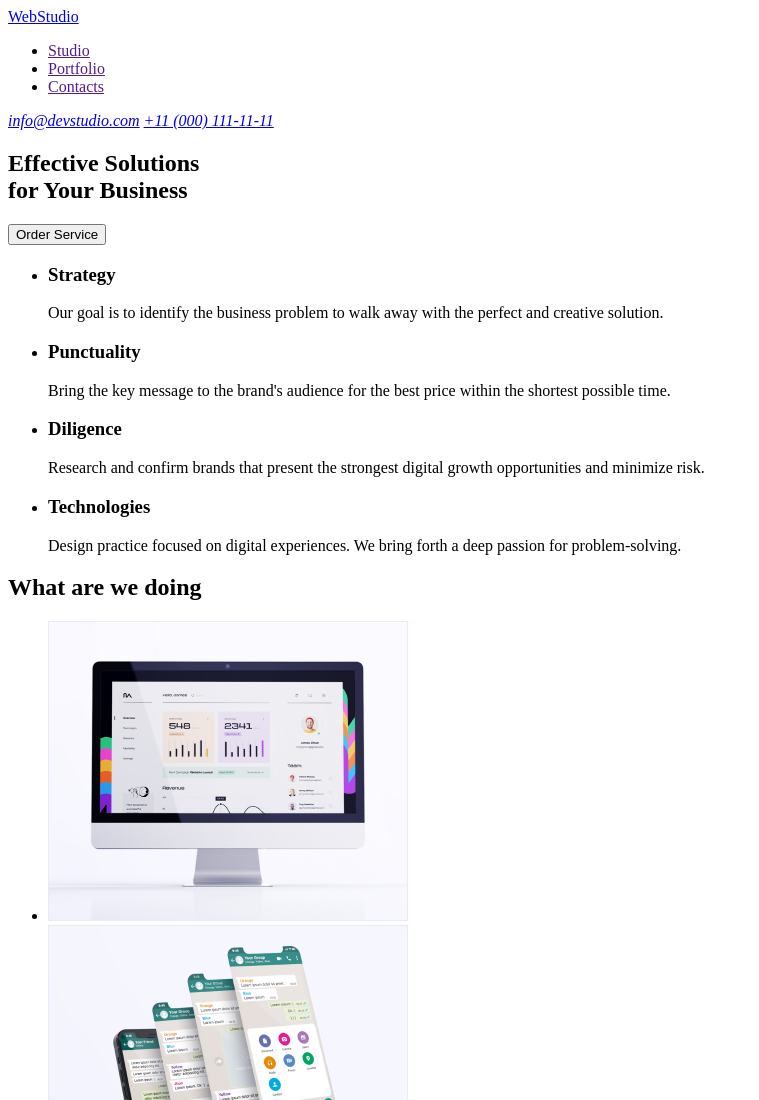
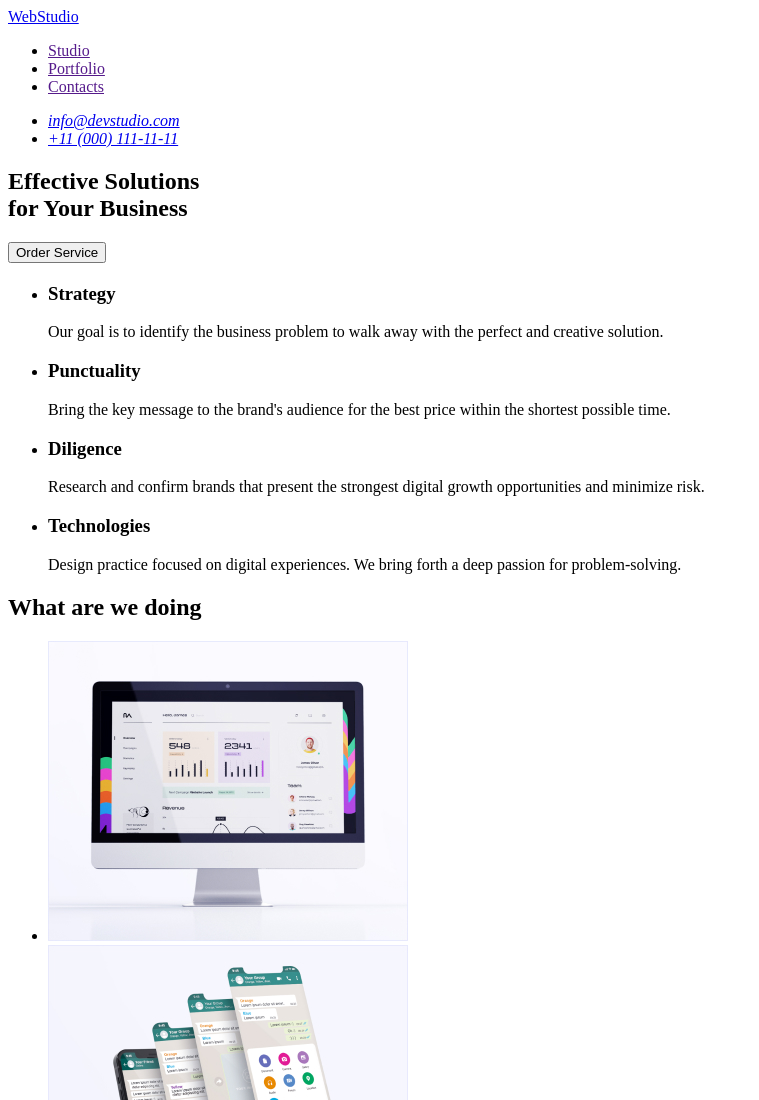
Before and after one commit to Vika14/goit-markup-hw-01, a plain HTML site: page index.html in a window 1280 px wide. Shown: the top 1100 px of the page, without its empty margins (0-759 px from the left). Drawn offline with Linux system fonts and the light colour scheme.

Commit message:
changes address

```diff
--- a/index.html
+++ b/index.html
@@ -23,8 +23,14 @@
         </ul>
       </nav>
       <address>
-        <a href="mailto:info@devstudio.com">info@devstudio.com</a>
-        <a href="tel:+110001111111">+11 (000) 111-11-11</a>
+        <ul>
+          <li>
+            <a href="mailto:info@devstudio.com">info@devstudio.com</a>
+          </li>
+          <li>
+            <a href="tel:+110001111111">+11 (000) 111-11-11</a>
+          </li>
+        </ul>
       </address>
     </header>
     <main>
@@ -36,6 +42,7 @@
         <button type="button">Order Service</button>
       </section>
       <section>
+        <h2></h2>
         <ul>
           <li>
             <h3>Strategy</h3>
```
